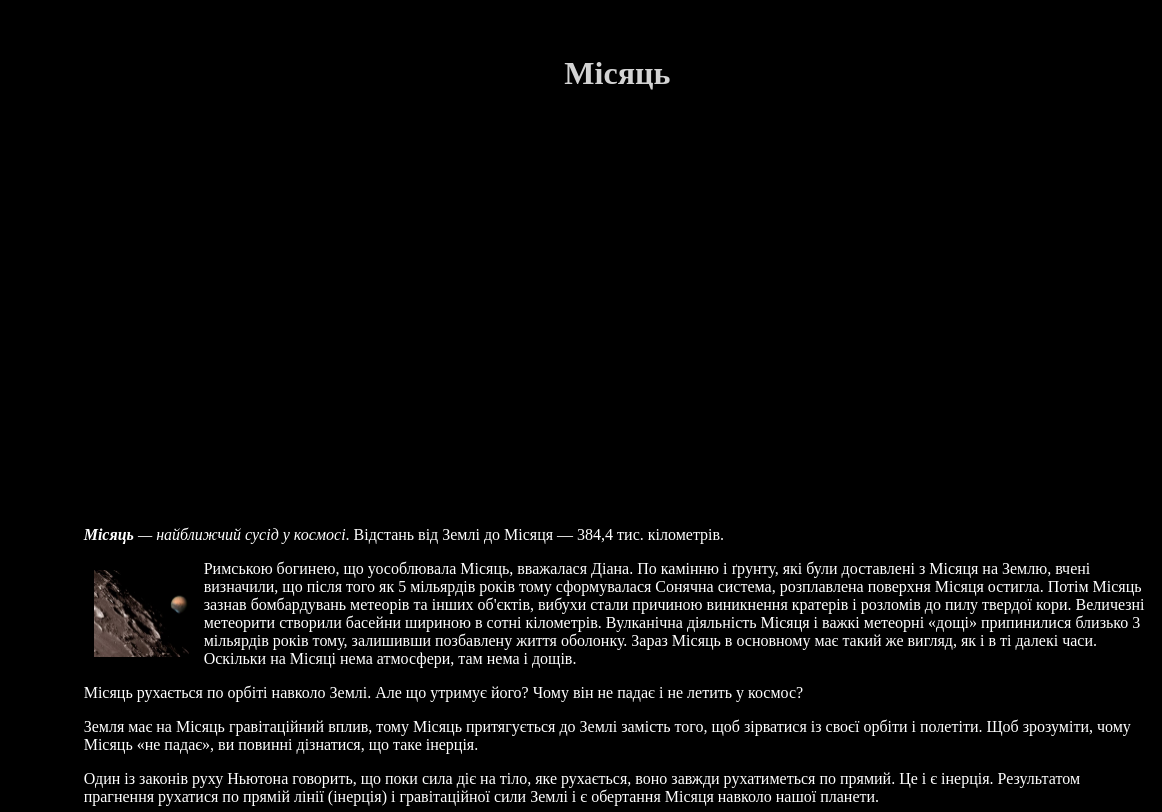
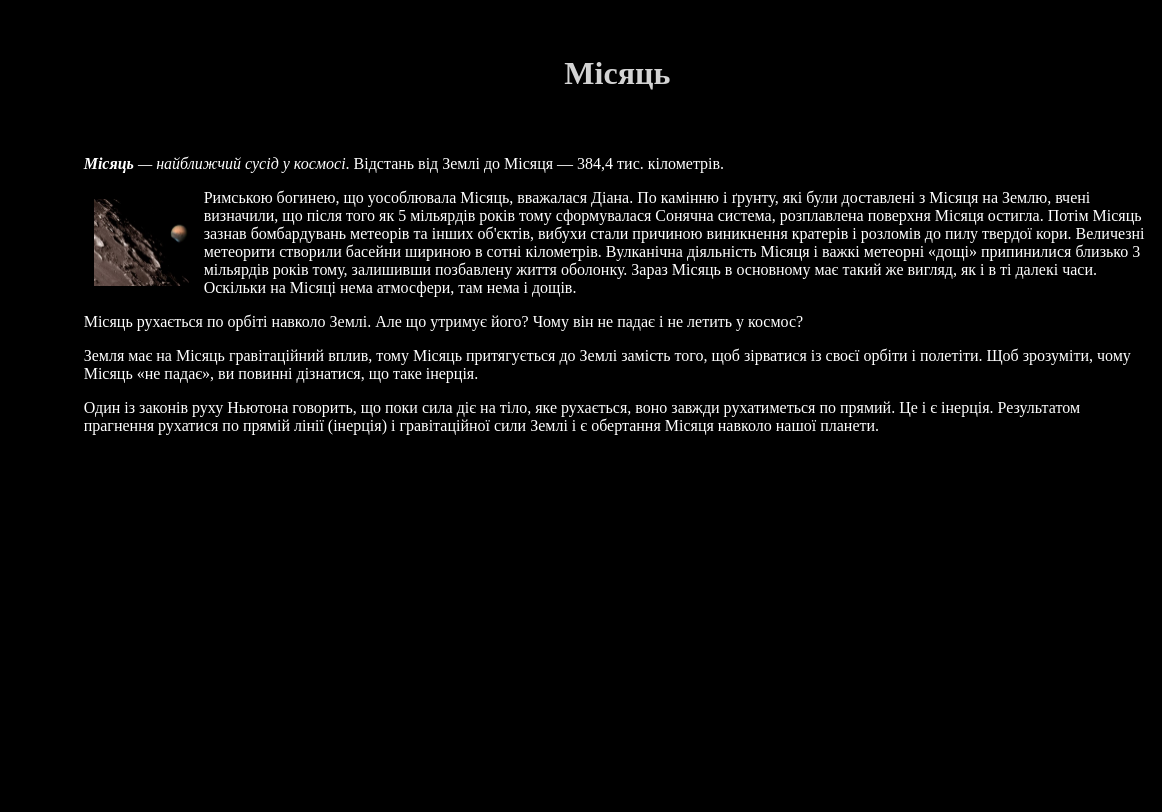
Before and after one commit to PushkarSasha/PushkarSasha.github.io, a plain HTML site: page moon.html in a window 1280 px wide. Shown: the top 812 px of the page, 118-1280 px from the left. Drawn offline with Linux system fonts and the light colour scheme.

Commit message:
Update moon.html

```diff
--- a/moon.html
+++ b/moon.html
@@ -20,7 +20,7 @@
 <IMG src="IMG\Venera.png" width="50" hspace="10" vspace="10"></br><a href="Venus.html">Венера</a></br>
 <IMG src="IMG\Uran.png" width="50" hspace="10" vspace="10"></br><a href="Uran.html">Уран</a></br>
 <a href="index.html"><IMG src="IMG\golovna.jpg" width="60" hspace="10" vspace="10"></a></br></td>
-<td><p><b><i>Місяць</b> — найближчий сусід у космосі</i>. Відстань від Землі до Місяця — 384,4 тис. кілометрів.
+<td valign="top"><p><b><i>Місяць</b> — найближчий сусід у космосі</i>. Відстань від Землі до Місяця — 384,4 тис. кілометрів.
 <p><IMG src="IMG\moon.jpg" align="left" width="100" hspace="10" vspace="10">Римською богинею, що уособлювала Місяць, вважалася Діана. По камінню і ґрунту, які були доставлені з Місяця на Землю, вчені визначили, що після того як 5 мільярдів років тому сформувалася Сонячна система, розплавлена поверхня Місяця остигла. Потім Місяць зазнав бомбардувань метеорів та інших об'єктів, вибухи стали причиною виникнення кратерів і розломів до пилу твердої кори. Величезні метеорити створили басейни шириною в сотні кілометрів. Вулканічна діяльність Місяця і важкі метеорні «дощі» припинилися близько 3 мільярдів років тому, залишивши позбавлену життя оболонку. Зараз Місяць в основному має такий же вигляд, як і в ті далекі часи. Оскільки на Місяці нема атмосфери, там нема і дощів.
 <p>Місяць рухається по орбіті навколо Землі. Але що утримує його? Чому він не падає і не летить у космос?
 <p>Земля має на Місяць гравітаційний вплив, тому Місяць притягується до Землі замість того, щоб зірватися із своєї орбіти і полетіти. Щоб зрозуміти, чому Місяць «не падає», ви повинні дізнатися, що таке інерція.
```
